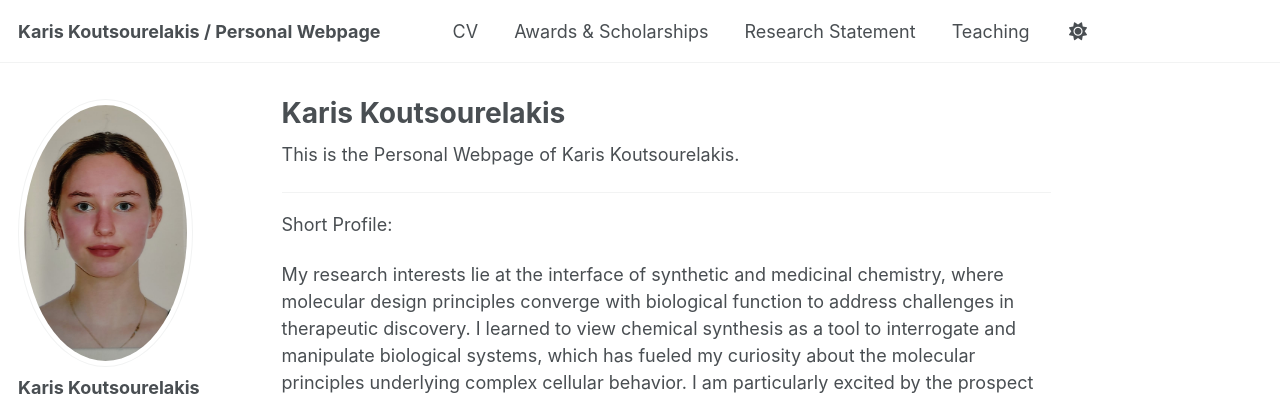
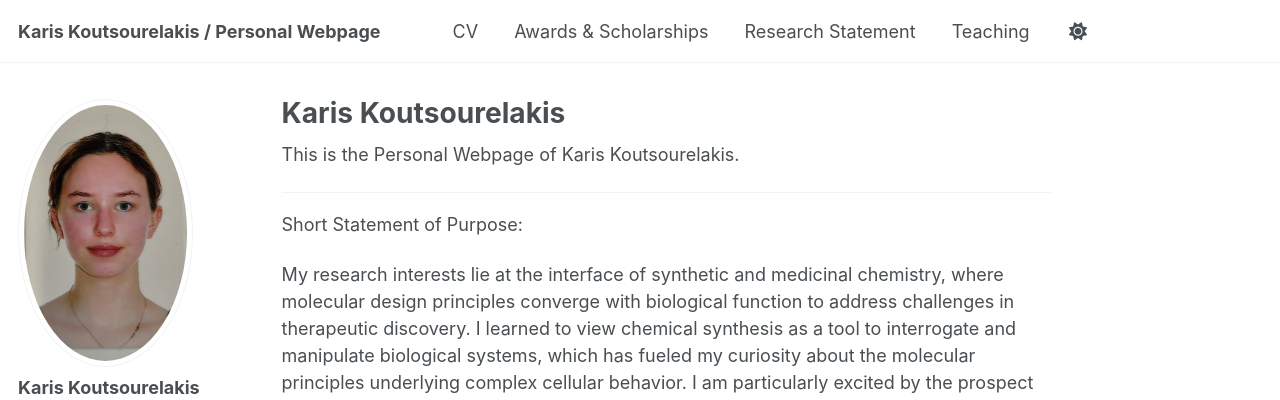
Before and after one commit to kkoutsourelakis/kkoutsourelakis.github.io, a Jekyll site: the page built from _pages/about.md, in a window 1280 px wide and 963 px high. Shown: the top 400 px of the window. Built offline with Jekyll 4.4.1, drawn with Linux system fonts in a browser that asks for light colours; a script that is not in the unit is left out.

Commit message:
Update about.md

```diff
--- a/_pages/about.md
+++ b/_pages/about.md
@@ -10,6 +10,6 @@ redirect_from:
 This is the Personal Webpage of Karis Koutsourelakis.
 
 ------
-Short Profile:
+Short Statement of Purpose:
 
 My research interests lie at the interface of synthetic and medicinal chemistry, where molecular design principles converge with biological function to address challenges in therapeutic discovery. I learned to view chemical synthesis as a tool to interrogate and manipulate biological systems, which has fueled my curiosity about the molecular principles underlying complex cellular behavior. I am particularly excited by the prospect of designing molecules that reveal mechanistic insights into cellular processes, such as redox regulation in cancer or quorum-sensing pathways in pathogenic bacteria. My experiences have taught me that careful, hypothesis-driven synthesis can illuminate unexpected connections between chemical structure and biological effect, and I am excited to continue pursuing research that combines creativity, precision, and impact at the interface of chemistry and biology.
```
